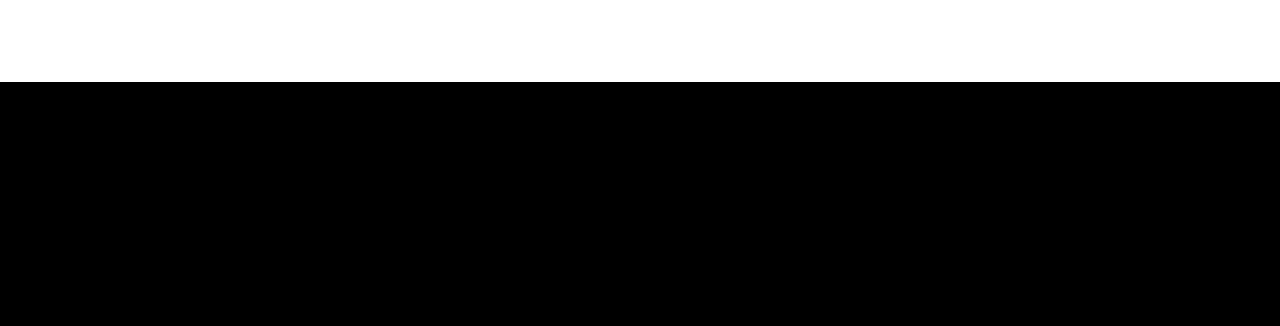
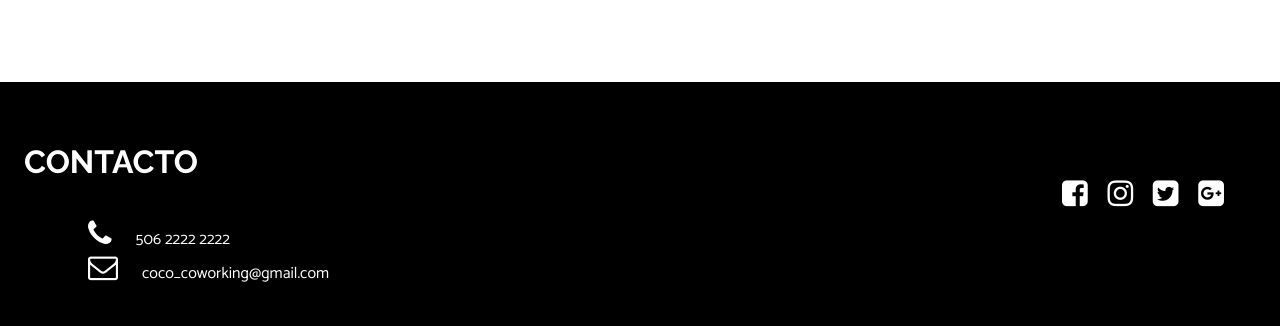
Before and after one commit to majosm96/coco-coworking-site, a plain HTML site: page index.html in a window 1280 px wide. Shown: the part 3532-3858 px from the top of the page. Before the commit the page ends 3806 px from the top, so only its background shows below. Drawn offline with Linux system fonts and the light colour scheme.

Commit message:
last changes in footer

```diff
--- a/index.html
+++ b/index.html
@@ -201,19 +201,21 @@
       </main>
     </div>
 
-    <footer class="l-group site-footer" id="contacto">
-      <div class="footer__contact">
+    <footer class="l-group site-footer clearFix" id="contacto">
+      <div class="footer__section">
+        <h3>CONTACTO</h3>
         <ul>
-          <li>SJO,Costa Rica</li>
-          <li>506 2222 2222</li>
-          <li>coco_coworking@gmail.com</li>
+          <li><i class="fa fa-phone" aria-hidden="true"></i>506 2222 2222</li>
+          <li><i class="fa fa-envelope-o" aria-hidden="true"></i>coco_coworking@gmail.com</li>
         </ul>
       </div>
-      <div class="footer__social-media">
+      <div class="footer__section footer__social-media">
+        <!-- <h4>SIGUENOS</h4> -->
         <ul>
-          <li><img src="img/" alt=""></li>
-          <li><img src="img/" alt=""></li>
-          <li><img src="img/" alt=""></li>
+          <li><a href="#"><i class="fa fa-facebook-square" aria-hidden="true"></i></a></li>
+          <li><a href="#"><i class="fa fa-instagram" aria-hidden="true"></i></a></li>
+          <li><a href="#"><i class="fa fa-twitter-square" aria-hidden="true"></i></a></li>
+          <li><a href="#"><i class="fa fa-google-plus-square" aria-hidden="true"></i></a></li>
         </ul>
       </div>
     </footer>
--- a/sass/partials/_variables.scss
+++ b/sass/partials/_variables.scss
@@ -9,6 +9,7 @@ $acent-color: #e5a923;
 
 // Inside components
 $space-base: 1.5rem;
+$space-tiny: 0.5rem;
 $space-small: 1.5rem;
 $space-medium: 3rem;
 $space-large: 6rem;
--- a/sass/partials/layout/_footer.scss
+++ b/sass/partials/layout/_footer.scss
@@ -1,8 +1,49 @@
 .site-footer {
     @include micro-clearfix;
-    //background-color: #000;
+    background-color: #000;
+    color: #fff;
+    display: flex;
+    width: 100%;
+
+    i {
+      margin: 0 $space-out-small 0 $space-out-small;
+      font-size: 30px;
+    }
+
+    li {
+      list-style: none;
+    }
+
+    a {
+      color: #fff;
+    }
+
+    a:hover {
+      color: $acent-color;
+    }
 }
 
 .contact-footer {
     padding: $space-base;
 }
+
+.footer__section {
+  padding: $space-base;
+  width: 50%;
+  margin: 0;
+}
+
+.footer__social-media {
+  text-align: right;
+
+  ul {
+    padding: $space-medium $space-small 0 0;
+  }
+
+  li {
+    display: inline;
+  }
+  i {
+    margin: $space-out-tiny;
+  }
+}
```
Also changed, not shown: css/style.css, 1 other file.
